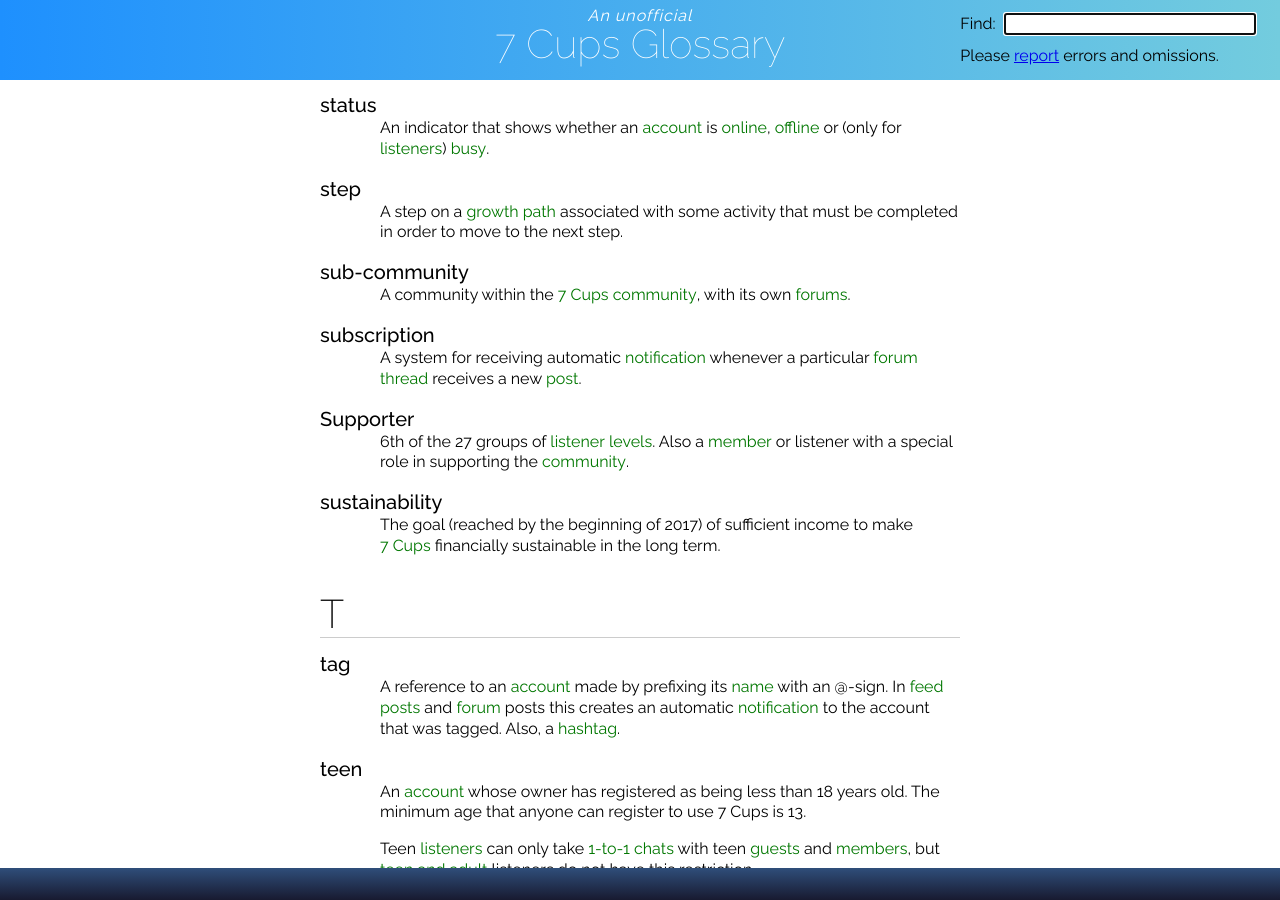
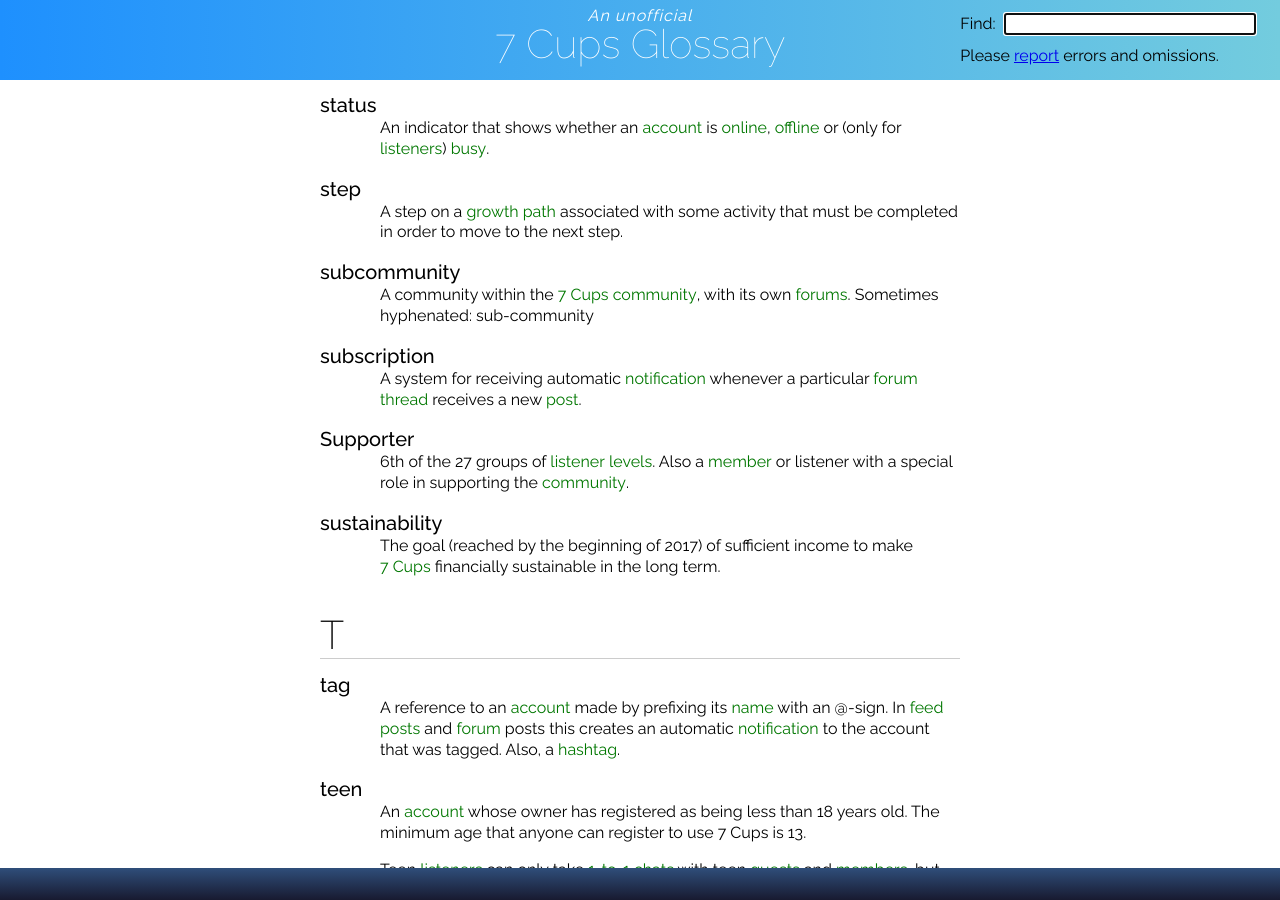
Before and after one commit to RarelyCharlie/rarelycharlie.github.io, a Jekyll site: the page built from glossary.md, in a window 1280 px wide and 900 px high, scrolled down 18368 px. Built offline with Jekyll 4.4.1, drawn with Linux system fonts in a browser that asks for light colours.

Commit message:
update subcommunity

```diff
--- a/glossary.md
+++ b/glossary.md
@@ -683,8 +683,8 @@ An indicator that shows whether an ~~account~~ is ~~online~~, ~~offline~~ or (on
 # step
 A step on a ~~growth path~~ associated with some activity that must be completed in order to move to the next step.
 
-# sub-community
-A community within the ~~7 Cups~~ ~~community~~, with its own ~~forums/forum~~.
+# subcommunity
+A community within the ~~7 Cups~~ ~~community~~, with its own ~~forums/forum~~. Sometimes hyphenated: sub-community
 
 # subscription
 A system for receiving automatic ~~notification~~ whenever a particular ~~forum~~ ~~thread~~ receives a new ~~post~~.
```
